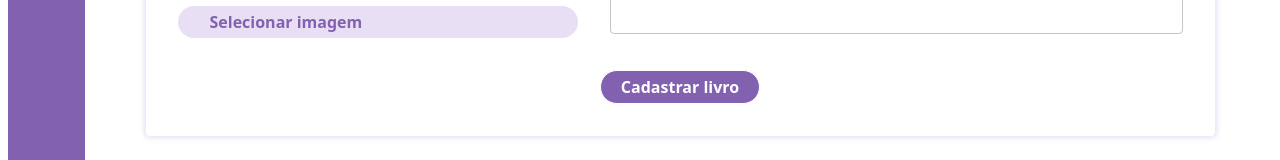
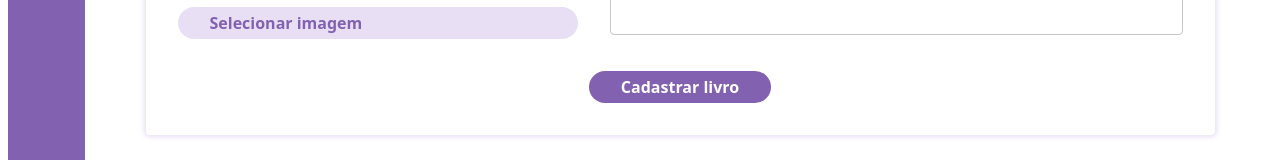
Before and after one commit to imarialu/bibliotroca, a React (Vite) app: page /cadastro-de-livros in a window 1280 px wide. Shown: the part 554-714 px from the top of the page. Built offline with nearby package versions, Linux system fonts and the light colour scheme.

Commit message:
refactor: componentiza botão preenchido

```diff
--- /dev/null
+++ b/src/components/FilledButton.jsx
@@ -0,0 +1,27 @@
+import { cva } from "class-variance-authority";
+
+const button = cva("items-center rounded-full font-semibold cursor-pointer", {
+    variants: {
+        variant: {
+            primary: "bg-[var(--color-purple)] text-white",
+            secondary: "bg-[var(--color-transparent-purple)] text-[var(--color-purple)] hover:bg-[var(--color-purple-hover)]",
+        },
+        size: {
+            lg: "h-8 px-8",
+        }
+    },
+    defaultVariants: {
+        variant: "primary",
+        size: "lg",
+    },
+});
+
+export default function FilledButton({onClick, text}){
+    return (
+        <button
+        className="py-1 px-8 rounded-full bg-[var(--color-purple)] text-white font-semibold cursor-pointer"
+        onClick={onClick}>
+            {text}
+        </button>
+    )
+}
--- a/src/pages/BookRegister/BookRegister.jsx
+++ b/src/pages/BookRegister/BookRegister.jsx
@@ -1,5 +1,6 @@
 import { Input } from "../../components/Input";
 import Sidebar from "../../components/Sidebar";
+import FilledButton from "../../components/FilledButton";
 
 export default function BookRegister(){
     return(
@@ -70,7 +71,7 @@ export default function BookRegister(){
                         </div>
 
                         <div className="mt-8">
-                            <button className="py-1 px-5 border-1 rounded-full bg-[var(--color-purple)] text-white font-semibold cursor-pointer">Cadastrar livro</button>
+                            <FilledButton text={"Cadastrar livro"}/>
                         </div>
                     </form>
                 </section>
--- a/src/pages/MyAccount/components/MyProfileForm.jsx
+++ b/src/pages/MyAccount/components/MyProfileForm.jsx
@@ -1,4 +1,5 @@
 import { Input } from "../../../components/Input"
+import FilledButton from "../../../components/FilledButton"
 
 export default function MyProfileForm(){
     return(
@@ -36,8 +37,8 @@ export default function MyProfileForm(){
                 </div>
             </div>
 
-            <div className="flex justify-center">
-                <button className="py-1 px-8 rounded-full bg-[var(--color-purple)] text-white font-semibold cursor-pointer mt-5">Salvar</button>
+            <div className="flex justify-center mt-5">
+                <FilledButton text={"Salvar"}/>
             </div>
         </form>
     )
--- a/src/pages/MyAccount/components/SecurityForm.jsx
+++ b/src/pages/MyAccount/components/SecurityForm.jsx
@@ -1,4 +1,5 @@
 import { Input } from "../../../components/Input"
+import FilledButton from "../../../components/FilledButton"
 
 export default function SecurityForm(){
     return(
@@ -19,8 +20,8 @@ export default function SecurityForm(){
                 </div>
             </div>
 
-            <div>
-                <button className="py-1 px-8 rounded-full bg-[var(--color-purple)] text-white font-semibold cursor-pointer mt-5">Atualizar Senha</button>
+            <div className="mt-5">
+                <FilledButton text={"Atualizar Senha"}/>
             </div>
         </form>
     )
```
